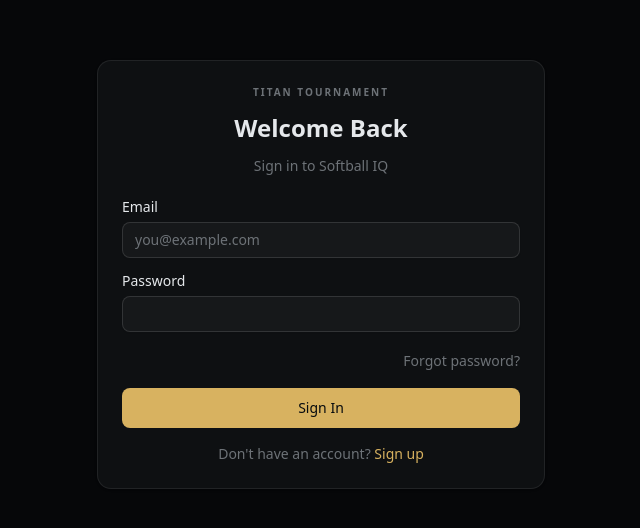
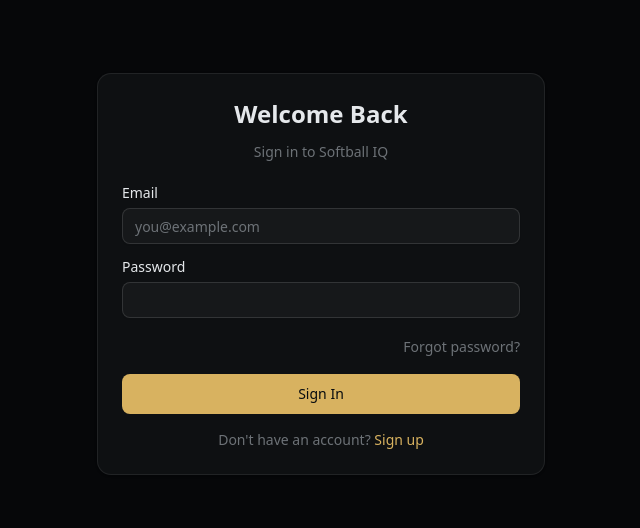
Before and after one commit to projasmine/softballiq-app, a Next.js app: page /login in a window 1280 px wide. Shown: the part 126-654 px from the top of the page, without its empty margins (319-959 px from the left). Built offline with nearby package versions, Linux system fonts and the light colour scheme.

Commit message:
Remove Titan Tournament text from login page
Co-Authored-By: Claude Opus 4.6 (1M context) <noreply@anthropic.com>

```diff
--- a/src/app/(auth)/login/page.tsx
+++ b/src/app/(auth)/login/page.tsx
@@ -41,9 +41,6 @@ export default function LoginPage() {
     <div className="min-h-screen flex items-center justify-center p-4 bg-background">
       <Card className="w-full max-w-md">
         <CardHeader className="text-center space-y-1">
-          <p className="text-[10px] font-semibold uppercase tracking-[0.2em] text-muted-foreground">
-            Titan Tournament
-          </p>
           <CardTitle className="text-2xl font-bold">Welcome Back</CardTitle>
           <p className="text-sm text-muted-foreground">
             Sign in to Softball IQ
```
